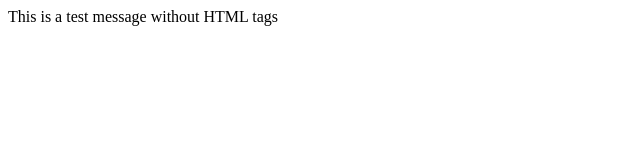
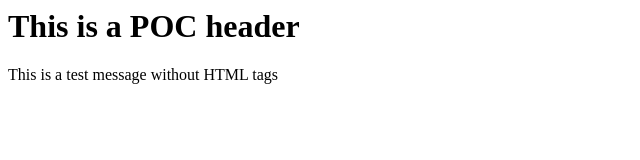
Before and after one commit to leovx/leovx.github.io, a plain HTML site: page index.html in a window 1280 px wide. Shown: the whole page, without its empty margins (0-640 px from the left). Drawn offline with Linux system fonts and the light colour scheme.

Commit message:
POC for HTML tags

```diff
--- a/index.html
+++ b/index.html
@@ -1 +1,6 @@
+<html>
+	<body>
+		<h1>This is a POC header</h1>
+	</body>
 This is a test message without HTML tags
+</html>
```
